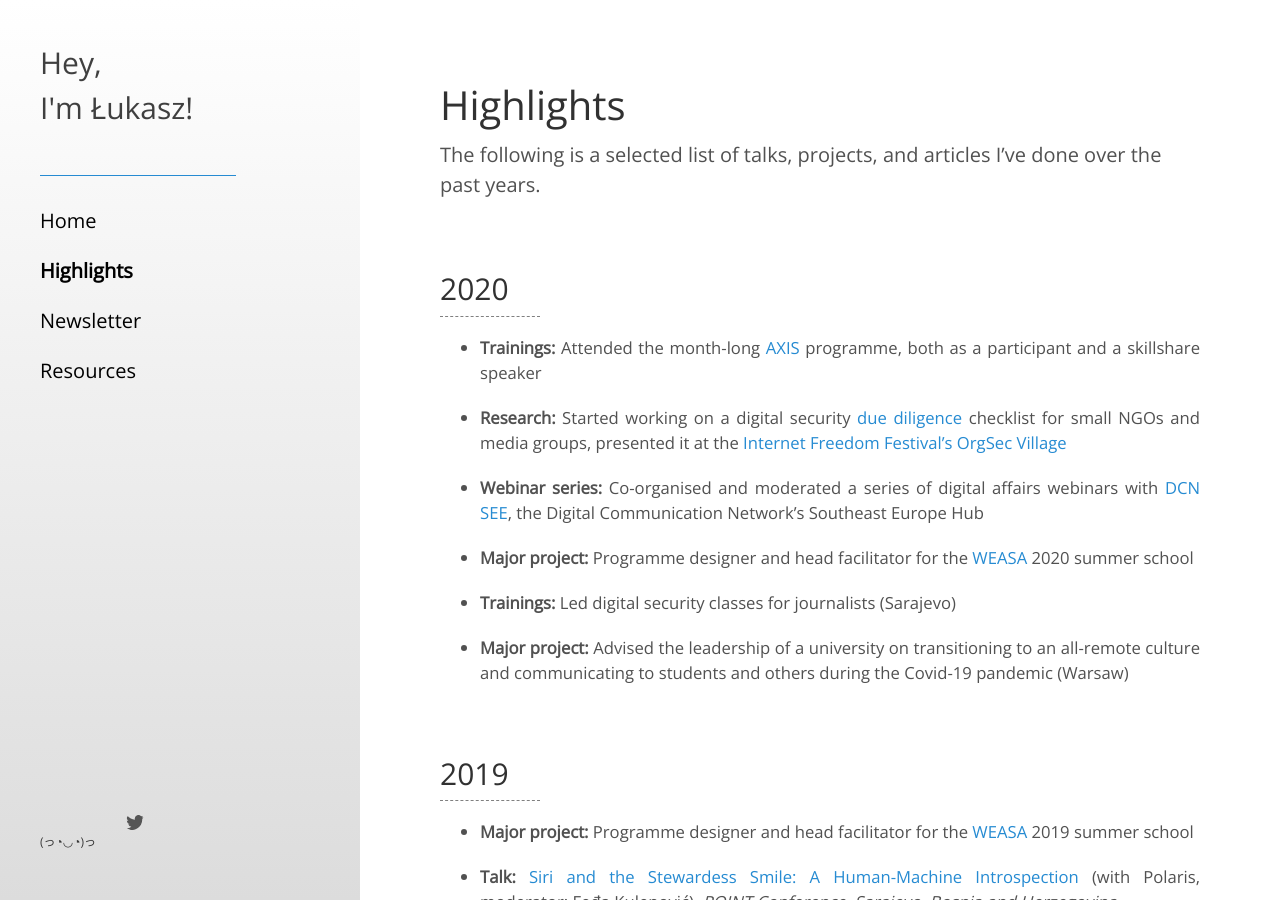
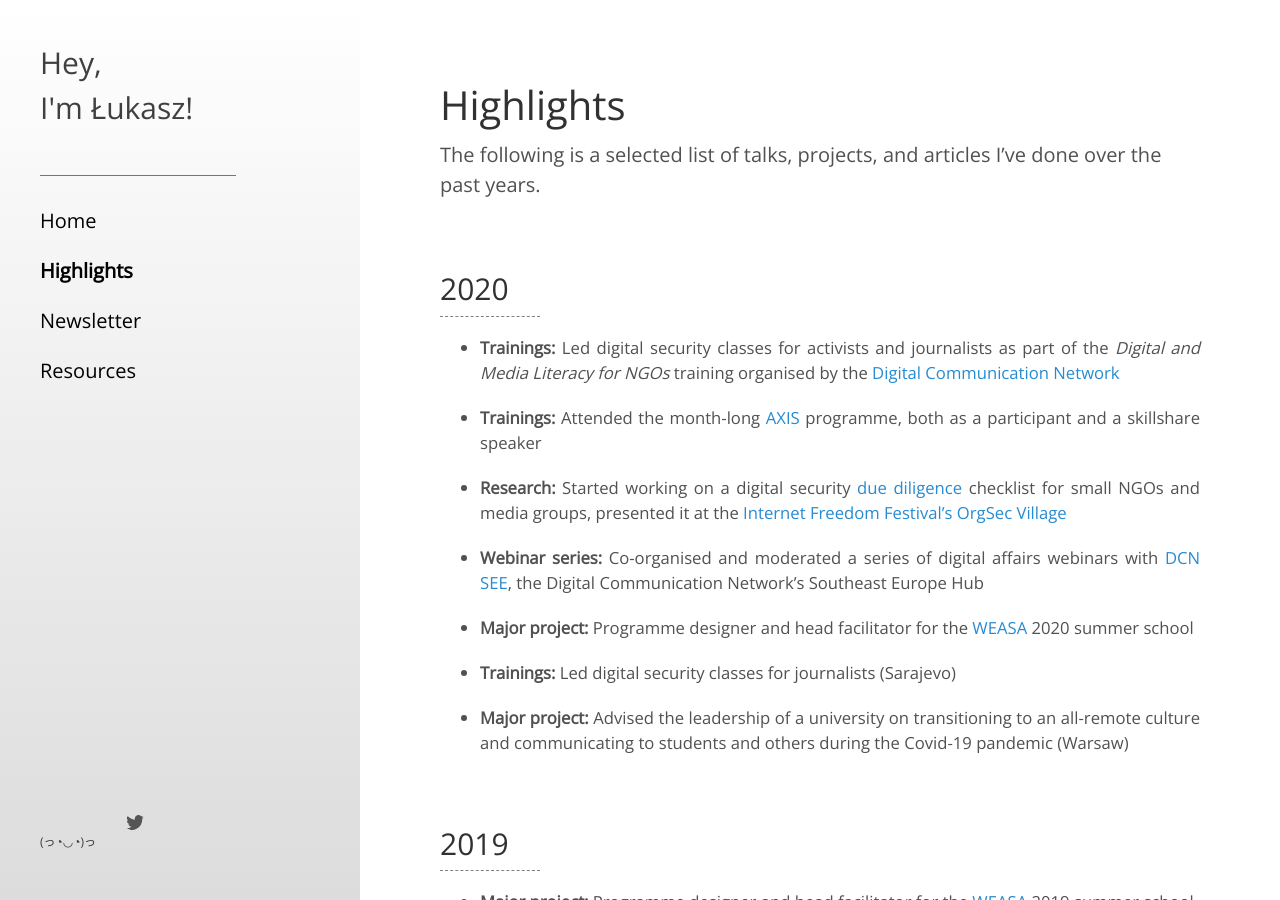
Before and after one commit to lukasz-a-krol/lukasz-a-krol.github.io, a Jekyll site: the page built from highlights.md, in a window 1280 px wide and 900 px high. Built offline with Jekyll 4.4.1, drawn with Linux system fonts in a browser that asks for light colours.

Commit message:
added DCN training to highlights

```diff
--- a/highlights.md
+++ b/highlights.md
@@ -13,6 +13,8 @@ The following is a selected list of talks, projects, and articles I've done over
 &nbsp;
 
 <h2 class = "year">2020</h2>
+
+* <b>Trainings:</b> Led digital security classes for activists and journalists as part of the <i>Digital and Media Literacy for NGOs</i> training organised by the <a href = "https://digicomnet.org/" target = "_blank">Digital Communication Network</a>
 
 * <b>Trainings:</b> Attended the month-long <a href = "https://usable.tools/axis2020/" target = "_blank">AXIS</a> programme, both as a participant and a skillshare speaker
 
```
